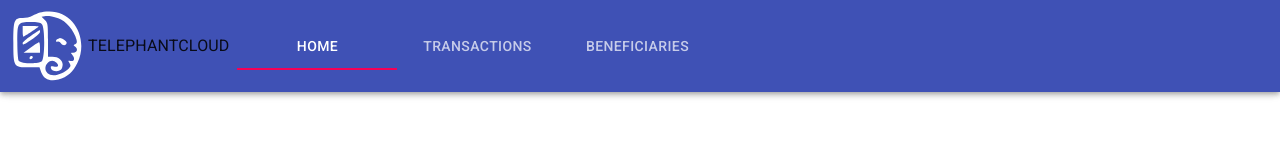
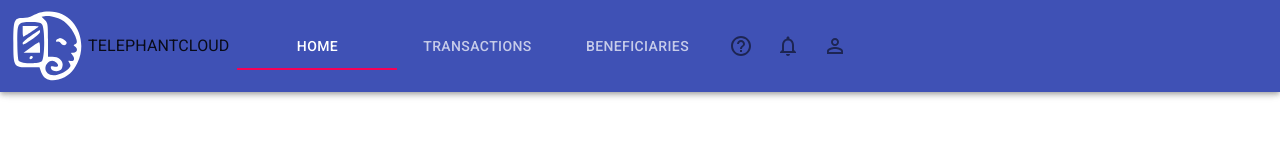
Before and after one commit to telephant-co-za/telephant-spa, a React (Create React App) app: page / in a window 1280 px wide. Shown: the top 160 px of the page. Built offline with nearby package versions, Linux system fonts and the light colour scheme.

Commit message:
Added icon buttons to the nav bar.

```diff
--- a/src/components/TemplateHeaderNavbar/index.js
+++ b/src/components/TemplateHeaderNavbar/index.js
@@ -1,6 +1,6 @@
 import React, { useState, useEffect } from "react";
 import { makeStyles } from "@material-ui/core/styles";
-import {BrowserRouter, Route, Switch} from "react-router-dom"
+import {BrowserRouter, Route, Switch} from "react-router-dom";
 import AppBar from "@material-ui/core/AppBar";
 import Toolbar from "@material-ui/core/Toolbar";
 import useScrollTrigger from "@material-ui/core/useScrollTrigger";
@@ -9,6 +9,11 @@ import Tabs from "@material-ui/core/Tabs";
 import Tab from "@material-ui/core/Tab";
 import { Link } from "react-router-dom";
 import Button from "@material-ui/core/Button"
+import ButtonGroup from "@material-ui/core/ButtonGroup";
+import IconButton from "@material-ui/core/IconButton";
+import HelpOutlineIcon from '@material-ui/icons/HelpOutline';
+import NotificationsNoneIcon from '@material-ui/icons/NotificationsNone';
+import PersonOutlineIcon from '@material-ui/icons/PersonOutline';
 
 import Logo from "../Logo"
 
@@ -67,6 +72,17 @@ export default function TemplateHeaderNavbar() {
                                 <Tab label="Transactions" component={Link} to="/transactions" />
                                 <Tab label="Beneficiaries" component={Link} to="/beneficiaries" />
                             </Tabs>
+                                <ButtonGroup>
+                                    <IconButton aria-label="Help">
+                                        <HelpOutlineIcon />
+                                    </IconButton>
+                                    <IconButton aria-label="Notifications">
+                                        <NotificationsNoneIcon />
+                                    </IconButton>
+                                    <IconButton aria-label="User Actions">
+                                        <PersonOutlineIcon />
+                                    </IconButton>
+                                </ButtonGroup>
                         </Toolbar>
                     </AppBar>
                     <Switch>
```
